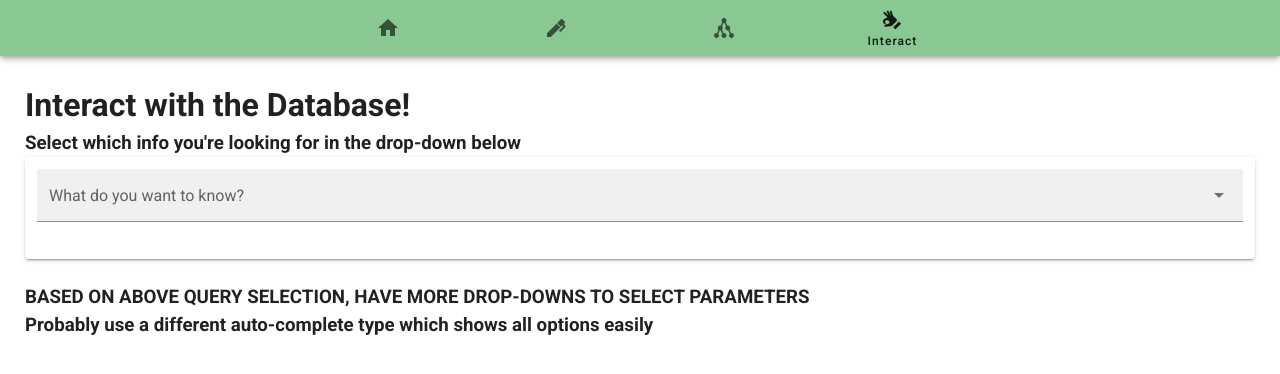
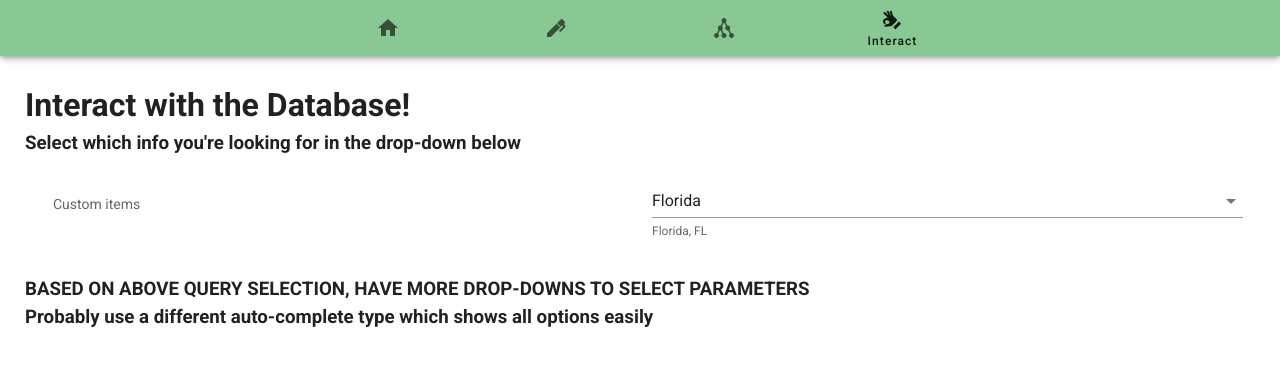
Before and after one commit to JacobJanzen/J5-Pocket-Monsters-Database, a Vue app in the folder front_end/: page /Interact in a window 1280 px wide. Shown: the top 374 px of the page. Built offline with nearby package versions, Linux system fonts and the light colour scheme.

Commit message:
messed up the interact page

```diff
--- a/front_end/src/views/Interact.vue
+++ b/front_end/src/views/Interact.vue
@@ -3,45 +3,57 @@
         <h1>Interact with the Database!</h1>
 
         <h3>Select which info you're looking for in the drop-down below</h3>
-          <v-card>
     <v-container fluid>
-              <v-row
-                align="center"
-              >
-                <v-col cols="12">
-                  <v-autocomplete
-                    v-model="value"
+      <v-row align="center">
+        <v-col cols="6">
+          <v-subheader>
+            Custom items
+          </v-subheader>
+        </v-col>
+
+        <v-col cols="6">
+          <v-select
+            v-model="select"
+            :hint="`${select.state}, ${select.abbr}`"
             :items="items"
-                    dense
-                    filled
-                    label="What do you want to know?"
-                  ></v-autocomplete>
+            item-text="state"
+            item-value="abbr"
+            label="Select"
+            persistent-hint
+            return-object
+            single-line
+          ></v-select>
         </v-col>
       </v-row>
     </v-container>
-          </v-card>
+
+    <!-- this shit dont work https://vuetifyjs.com/en/components/selects/ -->
 
             <br>
             <h3>BASED ON ABOVE QUERY SELECTION, HAVE MORE DROP-DOWNS TO SELECT PARAMETERS</h3>
             <h3>Probably use a different auto-complete type which shows all options easily</h3>
 
-            <!-- https://blog.devgenius.io/vuetify-autocomplete-de19719dff0d -->
+            <!-- Maybe use combobox instead - only allow single selection at a time ?
+                  with 'change' event to trigger parameter popup options?-->
 
 
     </div>
 </template>
 
-<script id="querySelector">
+<script>
   export default {
-    data: () => ({
+    data () {
+      return {
+        select: { state: 'Florida', abbr: 'FL' },
         items: [
-        'why is jared the dumbest person on earth',
-        'what does simp mean',
-        'i dont know anything about pokemon',
-        'hell ya more queries'],
-      values: ['foo', 'bar'],
-      value: null,
-    }),
+          { state: 'Florida', abbr: 'FL' },
+          { state: 'Georgia', abbr: 'GA' },
+          { state: 'Nebraska', abbr: 'NE' },
+          { state: 'California', abbr: 'CA' },
+          { state: 'New York', abbr: 'NY' },
+        ],
+      }
+    },
   }
 </script>
 
```
Lines whose indentation alone changed are shown as unchanged.
